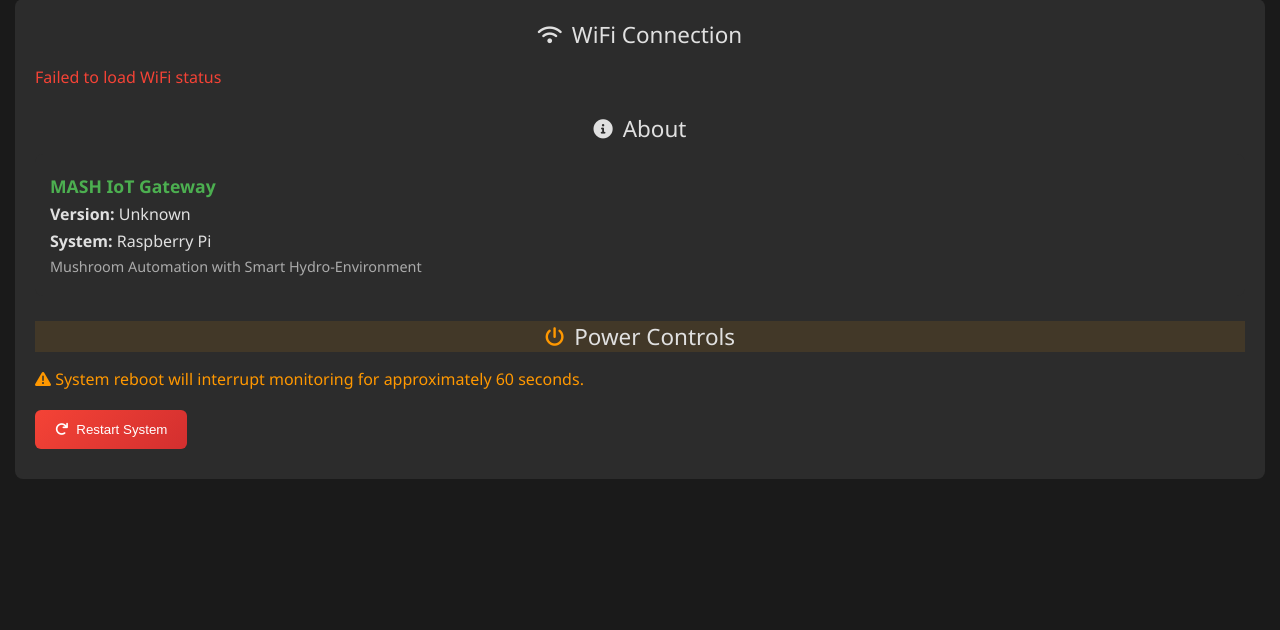
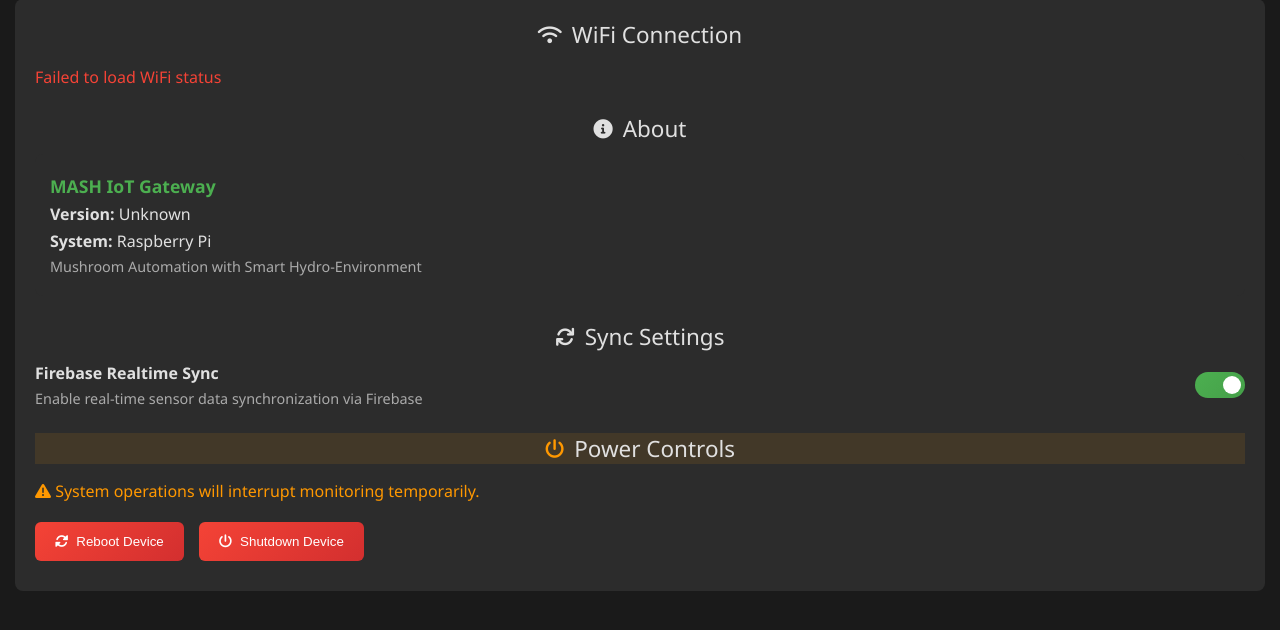
Before and after one commit to MASH-Mushroom-Automation/MASH-IoT, a Flask app: page /settings in a window 1280 px wide. Shown: the part 153-783 px from the top of the page. Run offline with Flask 3, Linux system fonts and the light colour scheme; parts of the project's set-up code (start-up, migrations or seed data) failed here and were passed over; some libraries are stand-ins or nearby versions.

Commit message:
v2.1.2 - Firebase fixes + system controls
Bump patch version to 2 and update release name and changelog. Fix Firebase SDK race/initialization by wrapping listeners in DOMContentLoaded and add a localStorage-driven Firebase sync toggle to disable realtime sync from the UI. Add system control API endpoints (/api/system/reboot and /api/system/shutdown) and wire frontend reboot/shutdown buttons with confirmation modals. Refactor settings and dashboard templates (UI, styles, and JS) to support Sync Settings, improved status handling, and robust error handling. routes.py imports subprocess to execute reboot/shutdown (requires sudoers NOPASSWD). Files changed: core/version.py, web/routes.py, web/templates/dashboard.html, web/templates/settings.html.

```diff
--- a/rpi_gateway/app/web/routes.py
+++ b/rpi_gateway/app/web/routes.py
@@ -2,6 +2,7 @@ from flask import Blueprint, render_template, jsonify, redirect, url_for, curren
 import time
 import logging
 import os
+import subprocess
 from datetime import datetime
 
 logger = logging.getLogger(__name__)
@@ -857,3 +858,32 @@ def toggle_keyboard():
     except Exception as e:
         logger.error(f"Keyboard toggle error: {e}")
         return jsonify({"success": False, "message": str(e)}), 500
+
+
+# System Control Endpoints
+@web_bp.route('/api/system/reboot', methods=['POST'])
+def system_reboot():
+    """Reboot the Raspberry Pi system"""
+    try:
+        logger.info("System reboot requested from web interface")
+        # Use subprocess to execute reboot command with sudo
+        # Note: User must be in sudoers with NOPASSWD for reboot
+        subprocess.Popen(['sudo', 'reboot'])
+        return jsonify({"success": True, "message": "System is rebooting..."})
+    except Exception as e:
+        logger.error(f"Reboot failed: {e}")
+        return jsonify({"success": False, "error": str(e)}), 500
+
+
+@web_bp.route('/api/system/shutdown', methods=['POST'])
+def system_shutdown():
+    """Shutdown the Raspberry Pi system"""
+    try:
+        logger.info("System shutdown requested from web interface")
+        # Use subprocess to execute shutdown command with sudo
+        # Note: User must be in sudoers with NOPASSWD for shutdown
+        subprocess.Popen(['sudo', 'shutdown', '-h', 'now'])
+        return jsonify({"success": True, "message": "System is shutting down..."})
+    except Exception as e:
+        logger.error(f"Shutdown failed: {e}")
+        return jsonify({"success": False, "error": str(e)}), 500
--- a/rpi_gateway/app/web/templates/settings.html
+++ b/rpi_gateway/app/web/templates/settings.html
@@ -19,7 +19,8 @@
             </div>
 
             <div id="wifi-controls" style="display: none;">
-                <button id="disconnect-btn" class="setting-button" style="background: linear-gradient(135deg, #f44336, #d32f2f);">
+                <button id="disconnect-btn" class="setting-button"
+                    style="background: linear-gradient(135deg, #f44336, #d32f2f);">
                     <i class="fas fa-unlink"></i> Disconnect and Enable Provisioning
                 </button>
             </div>
@@ -37,12 +38,35 @@
                 <p style="margin: 5px 0; color: #4CAF50; font-weight: bold; font-size: 1.1em;">MASH IoT Gateway</p>
                 <p style="margin: 5px 0;"><strong>Version:</strong> <span id="version"></span></p>
                 <p style="margin: 5px 0;"><strong>System:</strong> Raspberry Pi</p>
-                <p style="margin: 5px 0; opacity: 0.7; font-size: 0.9em;">Mushroom Automation with Smart Hydro-Environment</p>
+                <p style="margin: 5px 0; opacity: 0.7; font-size: 0.9em;">Mushroom Automation with Smart
+                    Hydro-Environment</p>
             </div>
         </div>
     </div>
 
-    <!-- System Actions (Restart Only) -->
+    <!-- Sync Settings -->
+    <div class="card" style="margin-bottom: 25px;">
+        <div class="card-header">
+            <i class="fas fa-sync"></i>
+            <h3>Sync Settings</h3>
+        </div>
+        <div class="card-body">
+            <div class="toggle-row"
+                style="display: flex; justify-content: space-between; align-items: center; margin-bottom: 10px;">
+                <div>
+                    <strong>Firebase Realtime Sync</strong>
+                    <p style="margin: 5px 0 0 0; opacity: 0.7; font-size: 0.9em;">Enable real-time sensor data
+                        synchronization via Firebase</p>
+                </div>
+                <label class="toggle-switch">
+                    <input type="checkbox" id="firebase-sync-toggle" checked>
+                    <span class="toggle-slider"></span>
+                </label>
+            </div>
+        </div>
+    </div>
+
+    <!-- Power Controls -->
     <div class="card" style="margin-top: 25px; border-color: #ff9800;">
         <div class="card-header" style="background: rgba(255, 152, 0, 0.1);">
             <i class="fas fa-power-off" style="color: #ff9800;"></i>
@@ -51,11 +75,14 @@
         <div class="card-body">
             <p style="color: #ff9800; margin-bottom: 20px;">
                 <i class="fas fa-exclamation-triangle"></i>
-                System reboot will interrupt monitoring for approximately 60 seconds.
+                System operations will interrupt monitoring temporarily.
             </p>
             <div style="display: flex; gap: 15px; flex-wrap: wrap;">
-                <button class="action-button danger" onclick="handleRestart()">
-                    <i class="fas fa-redo"></i> Restart System
+                <button class="action-button danger" onclick="handleReboot()">
+                    <i class="fas fa-sync-alt"></i> Reboot Device
+                </button>
+                <button class="action-button danger" onclick="handleShutdown()">
+                    <i class="fas fa-power-off"></i> Shutdown Device
                 </button>
             </div>
         </div>
@@ -110,6 +137,52 @@
 
     .action-button.danger:hover {
         background: linear-gradient(135deg, #d32f2f, #c62828);
+    }
+
+    /* Toggle Switch */
+    .toggle-switch {
+        position: relative;
+        display: inline-block;
+        width: 50px;
+        height: 26px;
+    }
+
+    .toggle-switch input {
+        opacity: 0;
+        width: 0;
+        height: 0;
+    }
+
+    .toggle-slider {
+        position: absolute;
+        cursor: pointer;
+        top: 0;
+        left: 0;
+        right: 0;
+        bottom: 0;
+        background-color: #666;
+        transition: 0.4s;
+        border-radius: 26px;
+    }
+
+    .toggle-slider:before {
+        position: absolute;
+        content: "";
+        height: 18px;
+        width: 18px;
+        left: 4px;
+        bottom: 4px;
+        background-color: white;
+        transition: 0.4s;
+        border-radius: 50%;
+    }
+
+    input:checked+.toggle-slider {
+        background: linear-gradient(135deg, #4CAF50, #45a049);
+    }
+
+    input:checked+.toggle-slider:before {
+        transform: translateX(24px);
     }
 </style>
 
@@ -193,7 +266,7 @@ async function loadVersionInfo() {
     function handleDisconnect() {
         showConfirm(
             'Disconnect from current network? Device will enter provisioning mode and start the hotspot.',
-        async function() {
+            async function () {
                 try {
                     const response = await fetch('/wifi-disconnect', { method: 'POST' });
                     const data = await response.json();
@@ -218,24 +291,70 @@ function handleDisconnect() {
     }
 
     // System action handlers
-function handleRestart() {
+    function handleReboot() {
         showConfirm(
-        'Are you sure you want to restart the system? This will temporarily interrupt monitoring.',
-        function() {
-             // For now, just show feedback as we don't have a backend restart hook yet
-             showAlert('System restart feature coming soon!', {icon: 'fa-redo'});
+            'Are you sure you want to reboot the device? This will temporarily interrupt monitoring.',
+            async function () {
+                try {
+                    const response = await fetch('/api/system/reboot', { method: 'POST' });
+                    const data = await response.json();
+
+                    if (data.success) {
+                        showSuccess('Device is rebooting... Please wait about 60 seconds.');
+                    } else {
+                        showError('Failed to reboot: ' + (data.error || 'Unknown error'));
+                    }
+                } catch (error) {
+                    showError('Error initiating reboot: ' + error.message);
+                }
             },
             {
-            title: 'Restart System',
-            icon: 'fa-power-off',
+                title: 'Reboot Device',
+                icon: 'fa-sync-alt',
                 danger: true,
-            confirmText: 'Restart'
+                confirmText: 'Reboot'
             }
         );
     }
 
+    function handleShutdown() {
+        showConfirm(
+            'Are you sure you want to shutdown the device? You will need to manually power it back on.',
+            async function () {
+                try {
+                    const response = await fetch('/api/system/shutdown', { method: 'POST' });
+                    const data = await response.json();
+
+                    if (data.success) {
+                        showSuccess('Device is shutting down... Goodbye!');
+                    } else {
+                        showError('Failed to shutdown: ' + (data.error || 'Unknown error'));
+                    }
+                } catch (error) {
+                    showError('Error initiating shutdown: ' + error.message);
+                }
+            },
+            {
+                title: 'Shutdown Device',
+                icon: 'fa-power-off',
+                danger: true,
+                confirmText: 'Shutdown'
+            }
+        );
+    }
+
+    // Firebase sync toggle handler
+    function handleFirebaseSyncToggle(enabled) {
+        localStorage.setItem('firebaseSyncEnabled', enabled ? 'true' : 'false');
+        if (enabled) {
+            showSuccess('Firebase sync enabled. Refresh the dashboard to start syncing.');
+        } else {
+            showSuccess('Firebase sync disabled. Dashboard will show "Sync: Disabled".');
+        }
+    }
+
     // Initialize
-document.addEventListener('DOMContentLoaded', function() {
+    document.addEventListener('DOMContentLoaded', function () {
         loadWiFiStatus();
 
         // Refresh every 10 seconds
@@ -248,6 +367,19 @@ document.addEventListener('DOMContentLoaded', function() {
         }
 
         loadVersionInfo();
+
+        // Firebase sync toggle handler
+        const syncToggle = document.getElementById('firebase-sync-toggle');
+        if (syncToggle) {
+            // Load saved state
+            const syncEnabled = localStorage.getItem('firebaseSyncEnabled') !== 'false';
+            syncToggle.checked = syncEnabled;
+
+            // Handle toggle changes
+            syncToggle.addEventListener('change', function () {
+                handleFirebaseSyncToggle(this.checked);
+            });
+        }
     });
 </script>
 
```
Also changed, not shown: rpi_gateway/app/core/version.py (+27 -2 lines), rpi_gateway/app/web/templates/dashboard.html (+16 -4 lines). Lines whose indentation alone changed are shown as unchanged.
